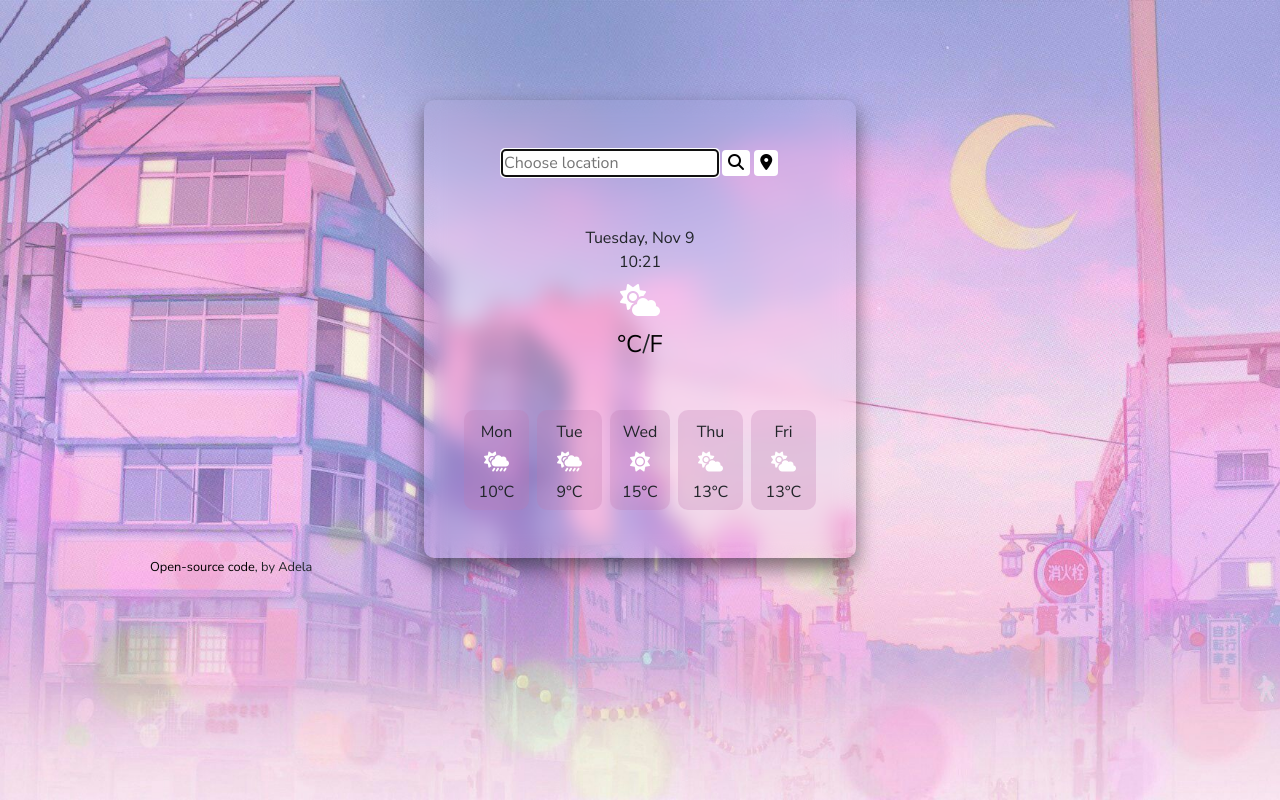
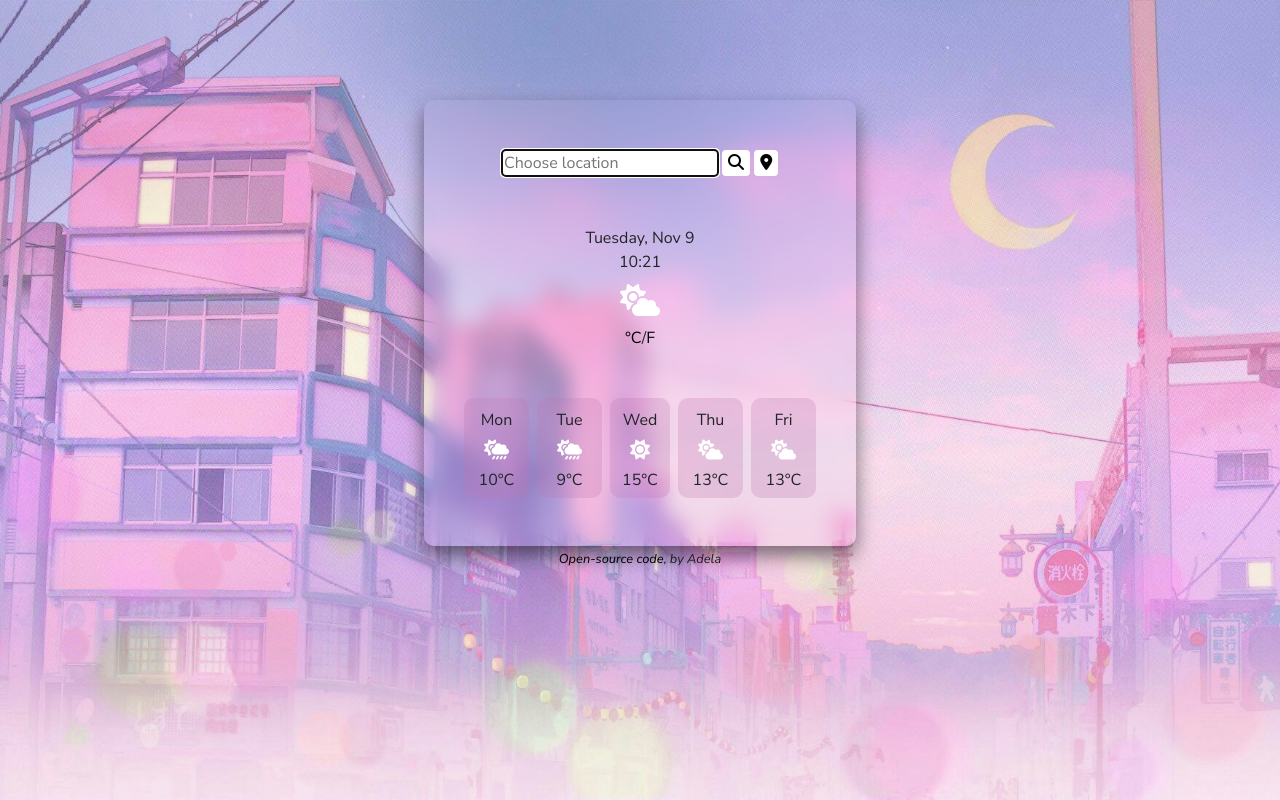
Before and after one commit to AdelaSch/Weather-App, a plain HTML site: page index.html in a window 1280 px wide. Drawn offline with nearby package versions, Linux system fonts and the light colour scheme; no server answers.

Commit message:
Did changes to footer
positioning,styling

```diff
--- a/index.html
+++ b/index.html
@@ -64,7 +64,7 @@
 </div>
 </section>
 </div>
-<footer><a href="https://github.com/AdelaSch/Weather-App">Open-source code</a>, by Adela</footer>
+<span class="open-source-link"><a href="https://github.com/AdelaSch/Weather-App" target = "blank">Open-source code</a>, by Adela</span>
 <script src="script.js"></script>
   </body>
 </html>
--- a/style.css
+++ b/style.css
@@ -44,7 +44,6 @@ div .row .col {
   backdrop-filter: blur(10px);
   border-radius: 10px;
   margin-top: 100px;
-  margin-bottom: 100px;
   padding-top: 50px;
   width: auto;
   box-shadow: 0 10px 20px rgba(0, 0, 0, 0.5);
@@ -75,7 +74,7 @@ div .row .col {
 }
 .main-temperature {
   margin: 0;
-  font-size: 1.5rem;
+  font-size: 1rem;
 }
 .main-degree {
   font-size: 25px;
@@ -99,10 +98,6 @@ div .row .col {
   padding-top: 0;
 }
 
-.night-mode-available {
-  margin: 0;
-  margin-top: 10px;
-}
 .card-blur {
   background: inherit;
   background: rgba(192, 121, 177, 0.267);
@@ -117,12 +112,9 @@ div .row .col {
 #desc {
   line-height: 20px;
   text-transform: capitalize;
+  font-size: 1rem;
 }
-footer {
-  display: block;
-  position: absolute;
-  margin: -100px;
-  margin-left: 150px;
+span.open-source-link {
   font-size: 80%;
-  font-weight: 500;
+  font-style: italic;
 }
```
